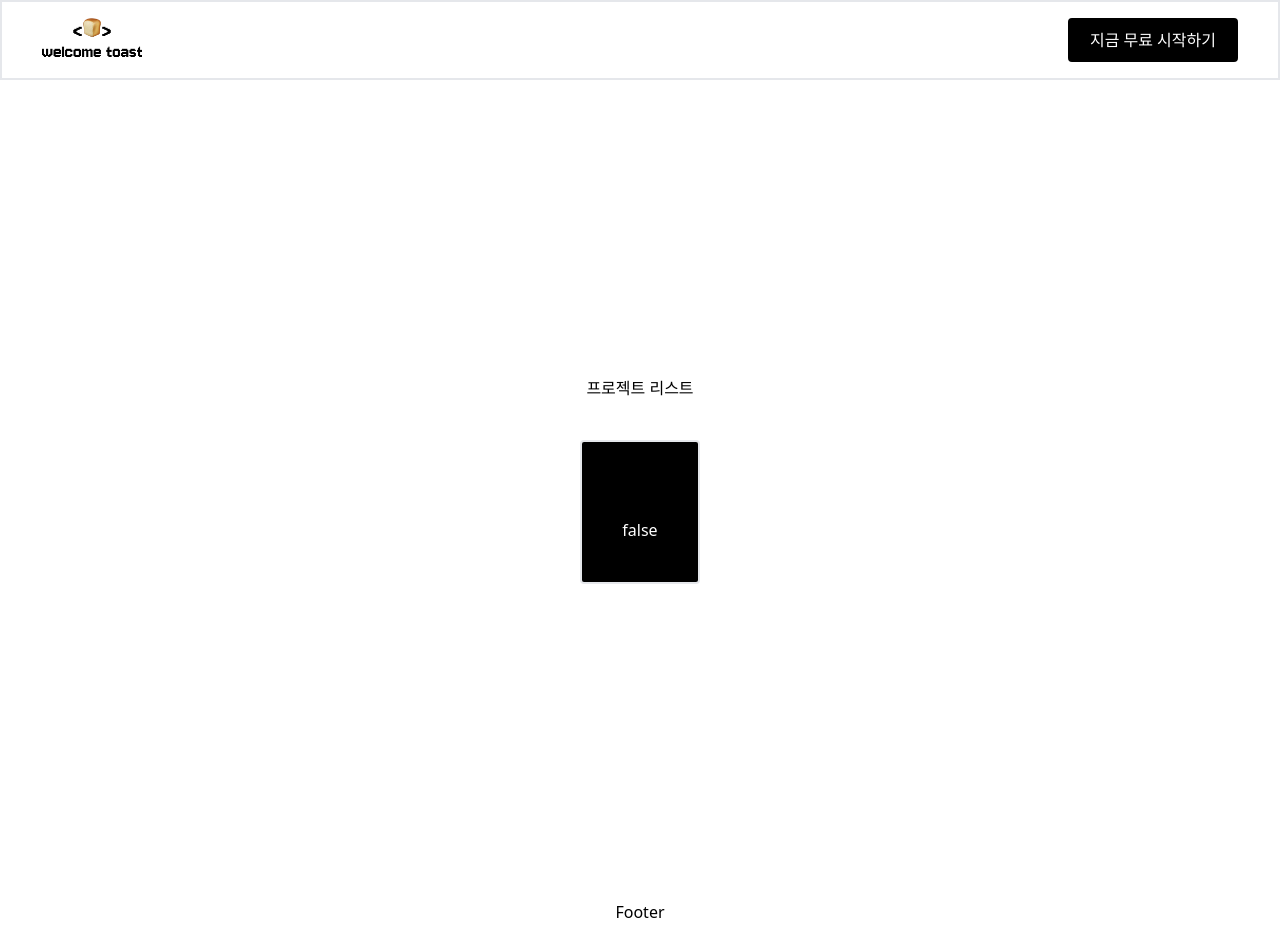
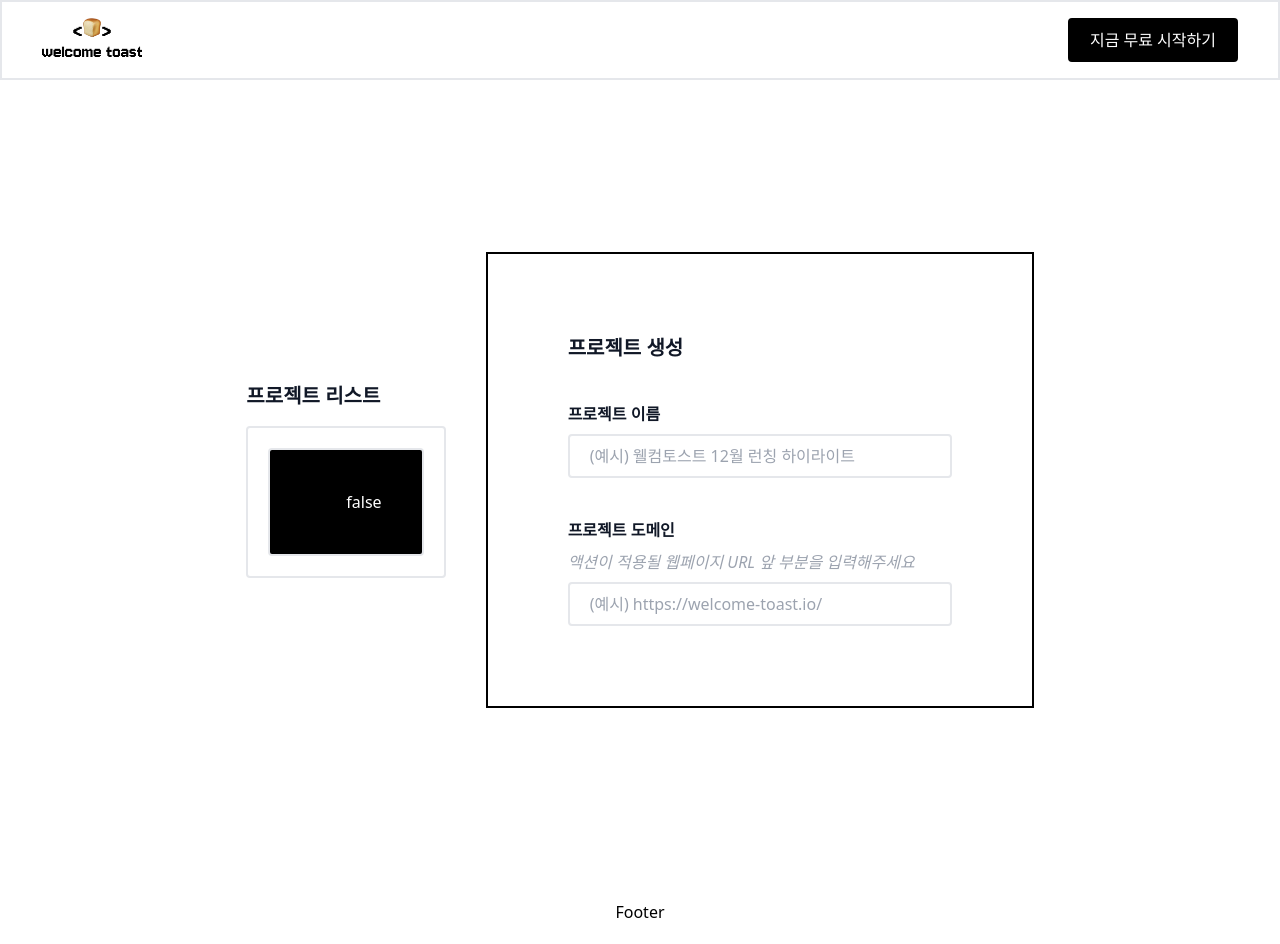
Before and after one commit to welcome-toast/admin, a React (Vite) app: page /project in a window 1280 px wide. Built offline with nearby package versions, Linux system fonts and the light colour scheme; no server answers.

Commit message:
Feat: add modal container mockup

```diff
--- a/src/pages/PageProjectList.jsx
+++ b/src/pages/PageProjectList.jsx
@@ -3,6 +3,7 @@ import PropTypes from "prop-types";
 import { useEffect, useState } from "react";
 import { useNavigate } from "react-router-dom";
 import { supabase } from "../shared/supabase";
+import ModalContainer from "../widgets/ModalContainer";
 
 const initialProject = [
   {
@@ -53,9 +54,10 @@ function PageProjectList({ user }) {
   }, [user.id, user]);
 
   return (
-    <section className="flex flex-col items-center justify-center gap-10 mt-20 w-full h-screen">
-      <h3>프로젝트 리스트</h3>
-      <div className="flex gap-5">
+    <section className="flex items-center justify-center gap-10 mt-20 w-full h-screen">
+      <div className="flex flex-col">
+        <h3 className="mb-4 text-xl font-bold text-gray-900">프로젝트 리스트</h3>
+        <div className="flex flex-col gap-5 border-2 border-solid rounded p-5">
           {project?.map((proejct) => (
             <button
               key={proejct.id}
@@ -63,7 +65,7 @@ function PageProjectList({ user }) {
               onClick={() => handleProjectClick(proejct.id)}
               className="border-solid border-2 rounded bg-black text-white p-10"
             >
-            <ul className="flex flex-col gap-3">
+              <ul className="flex gap-3">
                 <li>{proejct.name}</li>
                 <li>{proejct.created_at}</li>
                 <li>{proejct.link}</li>
@@ -71,6 +73,10 @@ function PageProjectList({ user }) {
               </ul>
             </button>
           ))}
+        </div>
+      </div>
+      <div className="">
+        <ModalContainer />
       </div>
     </section>
   );
--- /dev/null
+++ b/src/widgets/ModalContainer.jsx
@@ -0,0 +1,36 @@
+function ModalContainer() {
+  return (
+    <div className="flex flex-col gap-5 border-2 border-solid border-black w-full h-full p-20">
+      <div>
+        <h3 className="text-xl font-bold text-gray-900">프로젝트 생성</h3>
+      </div>
+      <label className="flex flex-col gap-2 w-96 font-bold text-gray-900 mt-5">
+        프로젝트 이름
+        <input
+          type="text"
+          id="projectTitle"
+          name="projectTitle"
+          value=""
+          placeholder="(예시) 웰컴토스트 12월 런칭 하이라이트"
+          className="border-2 border-solid rounded font-normal w-full h-11 p-5"
+        />
+      </label>
+      <label className="flex flex-col gap-2 w-96 font-bold text-gray-900 mt-5">
+        프로젝트 도메인
+        <span className="text-gray-400 italic font-normal">
+          액션이 적용될 웹페이지 URL 앞 부분을 입력해주세요
+        </span>
+        <input
+          type="text"
+          id="projectLink"
+          name="projectLink"
+          value=""
+          placeholder="(예시) https://welcome-toast.io/"
+          className="border-2 border-solid rounded font-normal w-full h-11 p-5"
+        />
+      </label>
+    </div>
+  );
+}
+
+export default ModalContainer;
```
Lines whose indentation alone changed are shown as unchanged.
